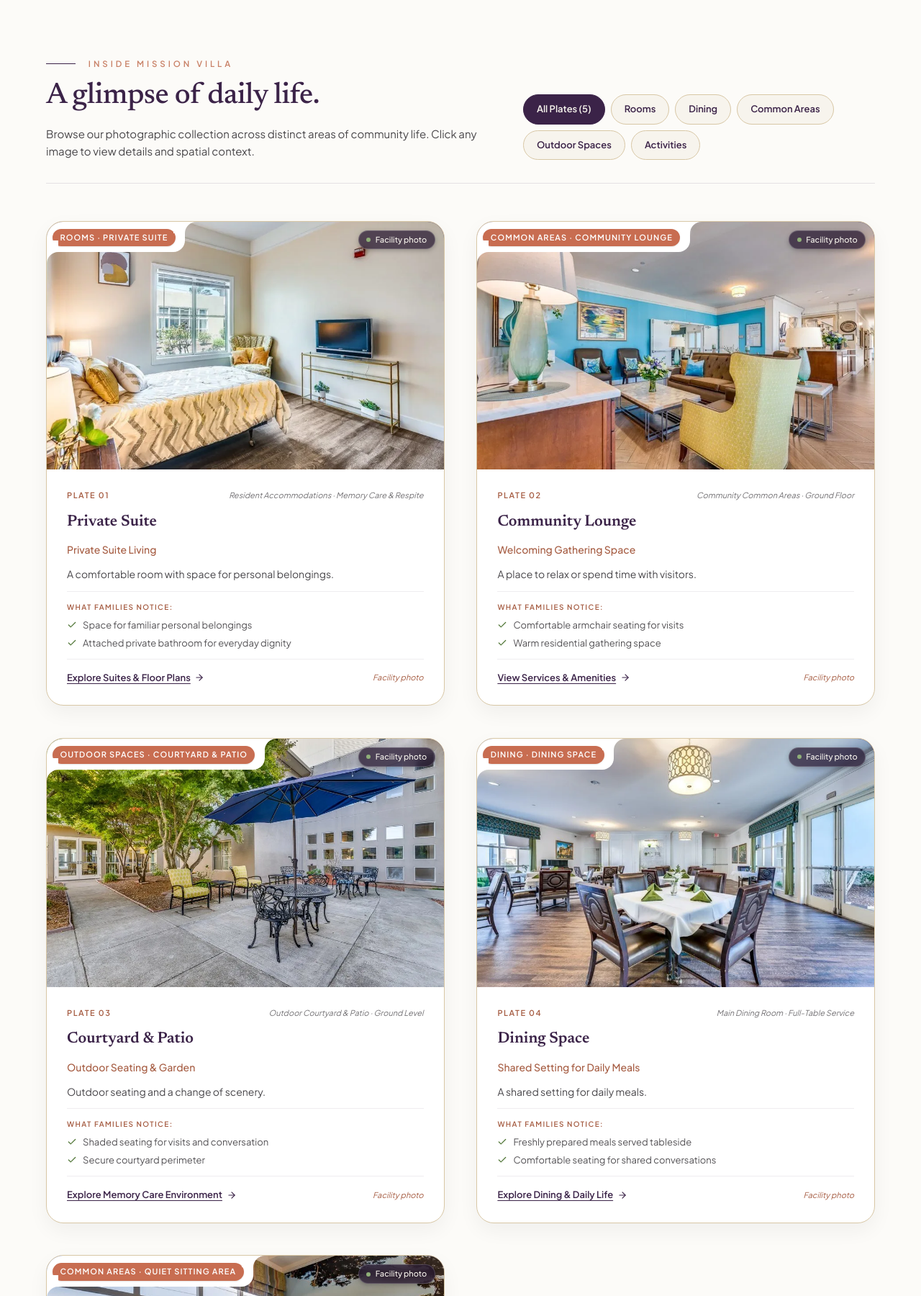
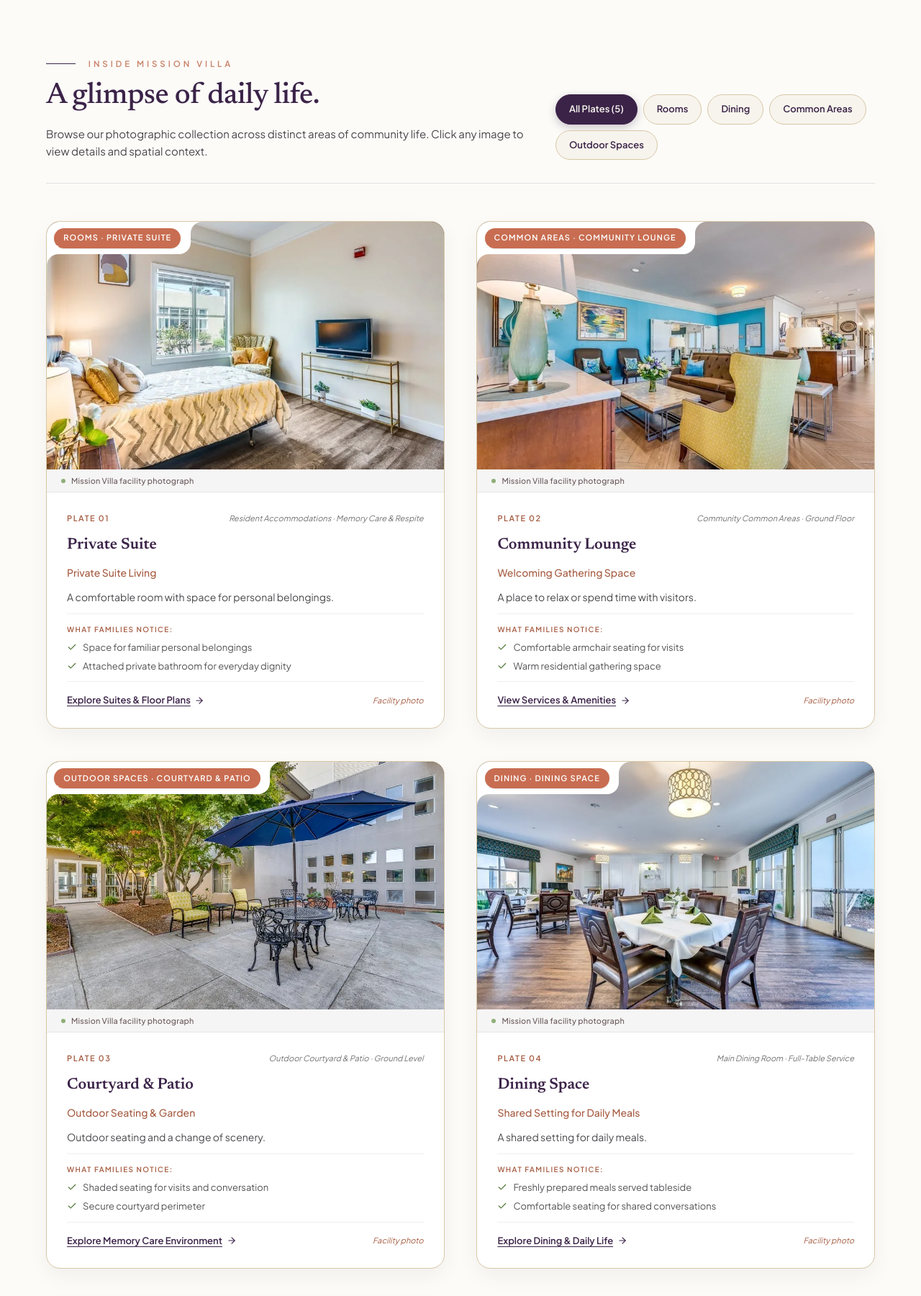
Before and after one commit to badalsharmaa/missionvilla-php, a Laravel app: page /gallery in a window 1280 px wide. Shown: the part 798-2598 px from the top of the page at 72% size. Run offline with Laravel 12, Linux system fonts and the light colour scheme; style sheets or scripts are compiled from the project's sources.

Commit message:
fix(gallery,for-families): resolve button hover visibility and gallery pill cutout clipping

```diff
--- a/resources/css/sections/gallery-masonry.css
+++ b/resources/css/sections/gallery-masonry.css
@@ -93,15 +93,19 @@
     white-space: nowrap;
 }
 
-.gm-masonry__filter-btn:hover {
-    background-color: rgba(201, 130, 104, 0.12);
+.gm-masonry__filter-btn:hover:not(.gm-masonry__filter-btn--active) {
+    background-color: rgba(201, 130, 104, 0.18);
     border-color: #C98268;
+    color: #2F1228;
 }
 
-.gm-masonry__filter-btn--active {
+.gm-masonry__filter-btn--active,
+.gm-masonry__filter-btn--active:hover,
+.gm-masonry__filter-btn--active:focus {
     background-color: #3B2348;
     color: #F7F4ED;
     border-color: #3B2348;
+    box-shadow: 0 4px 12px rgba(59, 35, 72, 0.25);
 }
 
 /* --- Plates Grid --- */
@@ -118,9 +122,10 @@
 }
 
 .gm-plate {
-    background-color: #FFFFFF;
+    --card-bg: #FFFFFF;
+    background-color: var(--card-bg);
     border: 1px solid #D8C7A5;
-    border-radius: 24px;
+    border-radius: var(--mv-radius, 1.25rem);
     overflow: hidden;
     box-shadow: 0 10px 28px rgba(0, 0, 0, 0.05);
     display: flex;
@@ -203,72 +208,69 @@
     text-transform: uppercase;
 }
 
+/* Top-Left Clipped Cutout */
 .gm-plate__badge-cutout {
     --curve-r: 16px;
     position: absolute;
     top: 0;
     left: 0;
-    z-index: 2;
-    background-color: #FFFFFF;
-    padding: 0.5rem 0.85rem 0.5rem 0.5rem;
+    z-index: 5;
+    background-color: var(--card-bg, #FFFFFF);
     border-bottom-right-radius: var(--curve-r);
+    padding: 0.55rem 0.85rem 0.5rem 0.65rem;
 }
 
-.gm-plate__badge-cutout::before,
+.gm-plate__badge-cutout::before {
+    content: "";
+    position: absolute;
+    top: 0;
+    right: calc(-1 * var(--curve-r));
+    width: var(--curve-r);
+    height: var(--curve-r);
+    border-top-left-radius: var(--curve-r);
+    box-shadow: -6px -6px 0 6px var(--card-bg, #FFFFFF);
+    pointer-events: none;
+}
+
 .gm-plate__badge-cutout::after {
     content: "";
     position: absolute;
+    bottom: calc(-1 * var(--curve-r));
+    left: 0;
     width: var(--curve-r);
     height: var(--curve-r);
+    border-top-left-radius: var(--curve-r);
+    box-shadow: -6px -6px 0 6px var(--card-bg, #FFFFFF);
     pointer-events: none;
 }
 
-.gm-plate__badge-cutout::before {
-    top: 0;
-    right: calc(-1 * var(--curve-r));
-    border-top-left-radius: var(--curve-r);
-    box-shadow: -8px -8px 0 8px #FFFFFF;
-}
-
-.gm-plate__badge-cutout::after {
-    bottom: calc(-1 * var(--curve-r));
-    left: 0;
-    border-top-left-radius: var(--curve-r);
-    box-shadow: -8px -8px 0 8px #FFFFFF;
-}
-
 .gm-plate__pill-badge {
-    display: inline-flex;
-    align-items: center;
+    display: inline-block;
+    padding: 0.35rem 0.8rem;
+    border-radius: 9999px;
     background-color: #C86D51;
     color: #FFFFFF;
+    font-family: 'Plus Jakarta Sans', system-ui, sans-serif;
     font-size: 0.6875rem;
     font-weight: 700;
     letter-spacing: 0.1em;
     text-transform: uppercase;
-    padding: 0.25rem 0.65rem;
-    border-radius: 9999px;
+    white-space: nowrap;
     box-shadow: 0 1px 2px rgba(0, 0, 0, 0.1);
 }
 
-.gm-plate__prov-pill {
-    position: absolute;
-    top: 0.75rem;
-    right: 0.75rem;
-    z-index: 2;
-    display: inline-flex;
+/* Image Provenance Strip (Non-overlapping) */
+.gm-plate__provenance-strip {
+    display: flex;
     align-items: center;
-    gap: 0.4rem;
-    padding: 0.25rem 0.65rem;
-    border-radius: 9999px;
-    background: rgba(34, 18, 43, 0.7);
-    backdrop-filter: blur(8px);
-    border: 1px solid rgba(255, 255, 255, 0.18);
-    color: #F7F4ED;
-    font-size: 0.6875rem;
+    gap: 0.5rem;
+    padding: 0.45rem 1.25rem;
+    background: rgba(24, 15, 23, 0.04);
+    border-bottom: 1px solid rgba(59, 35, 72, 0.08);
+    font-size: 0.68rem;
     font-weight: 500;
-    box-shadow: 0 2px 6px rgba(0, 0, 0, 0.25);
-    pointer-events: none;
+    color: var(--mv-ink-soft, #6A5A5D);
+    letter-spacing: 0.02em;
 }
 
 .gm-plate__prov-dot {
@@ -284,6 +286,10 @@
 
 .gm-plate__prov-dot--illustrative {
     background-color: #EDBE96;
+}
+
+.gm-plate__prov-text {
+    font-family: 'Plus Jakarta Sans', system-ui, sans-serif;
 }
 
 .gm-plate__body {
--- a/resources/views/sections/gallery-masonry/index.blade.php
+++ b/resources/views/sections/gallery-masonry/index.blade.php
@@ -79,16 +79,6 @@
                 >
                     <span>Outdoor Spaces</span>
                 </button>
-                <button
-                    type="button"
-                    role="tab"
-                    aria-selected="false"
-                    class="gm-masonry__filter-btn"
-                    data-gm-filter="Activities"
-                    id="gallery-category-activities"
-                >
-                    <span>Activities</span>
-                </button>
             </div>
         </div>
 
@@ -131,14 +121,16 @@
                             </div>
                         </button>
 
-                        <div class="gm-plate__badge-cutout">
+                        {{-- Top-Left Inverted Clipped Corner Tab --}}
+                        <div class="gm-plate__badge-cutout" aria-hidden="true">
                             <span class="gm-plate__pill-badge">{{ $plate['cutout_badge'] }}</span>
                         </div>
+                    </div>
 
-                        <div class="gm-plate__prov-pill">
-                            <span class="gm-plate__prov-dot gm-plate__prov-dot--{{ $plate['image']['provenance'] === 'facility' ? 'facility' : 'illustrative' }}" aria-hidden="true"></span>
-                            <span>{{ $plate['image']['provenance'] === 'facility' ? 'Facility photo' : 'Illustrative' }}</span>
-                        </div>
+                    {{-- Image Provenance Strip (Non-overlapping) --}}
+                    <div class="gm-plate__provenance-strip gm-plate__prov-pill">
+                        <span class="gm-plate__prov-dot gm-plate__prov-dot--{{ $plate['image']['provenance'] === 'facility' ? 'facility' : 'illustrative' }}" aria-hidden="true"></span>
+                        <span class="gm-plate__prov-text">{{ $plate['image']['provenance'] === 'facility' ? 'Mission Villa facility photograph' : 'Illustrative community photograph' }}</span>
                     </div>
 
                     {{-- Plate Details Card --}}
```
Also changed, not shown: resources/css/sections/for-families-decision-guide.css (+13 -6 lines).
